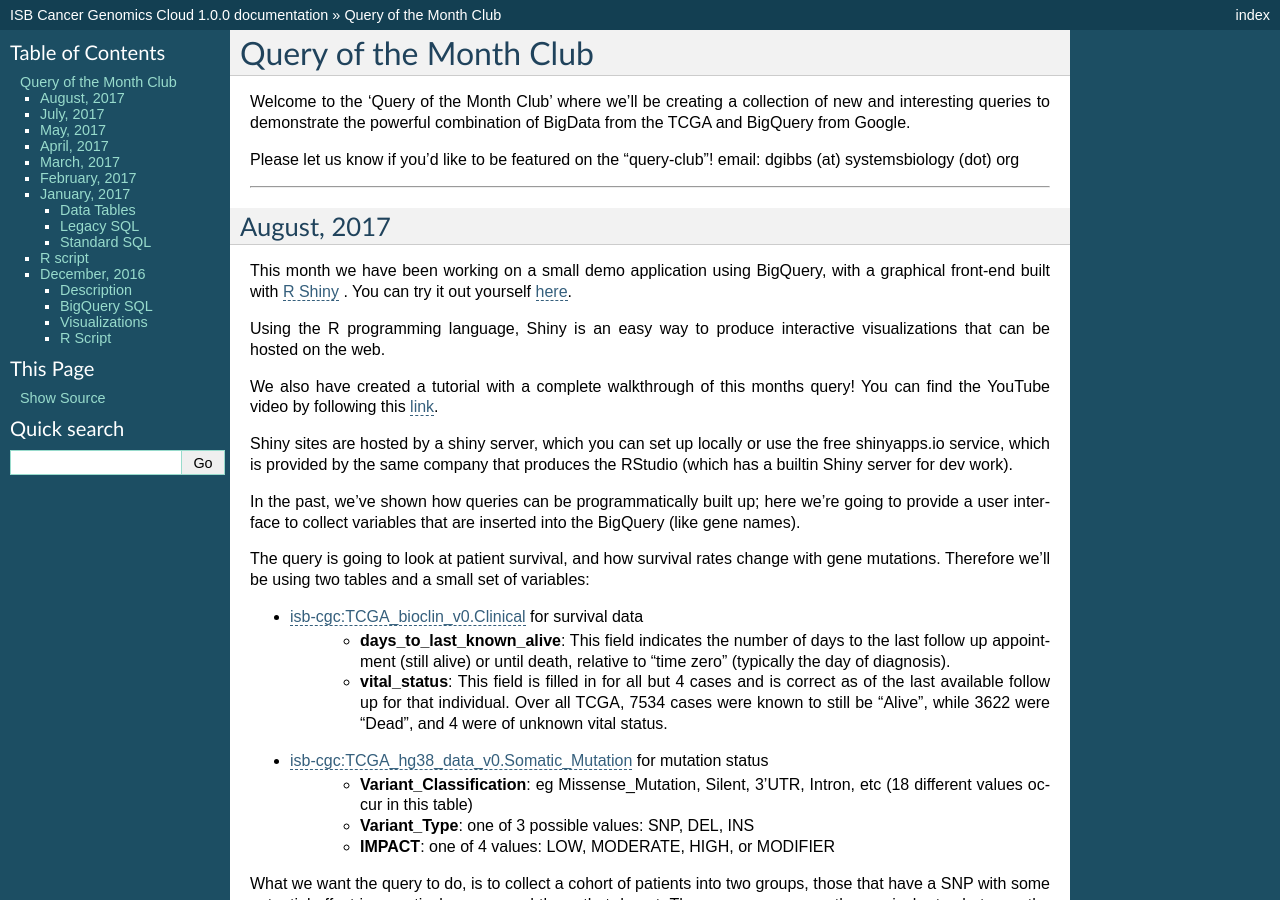
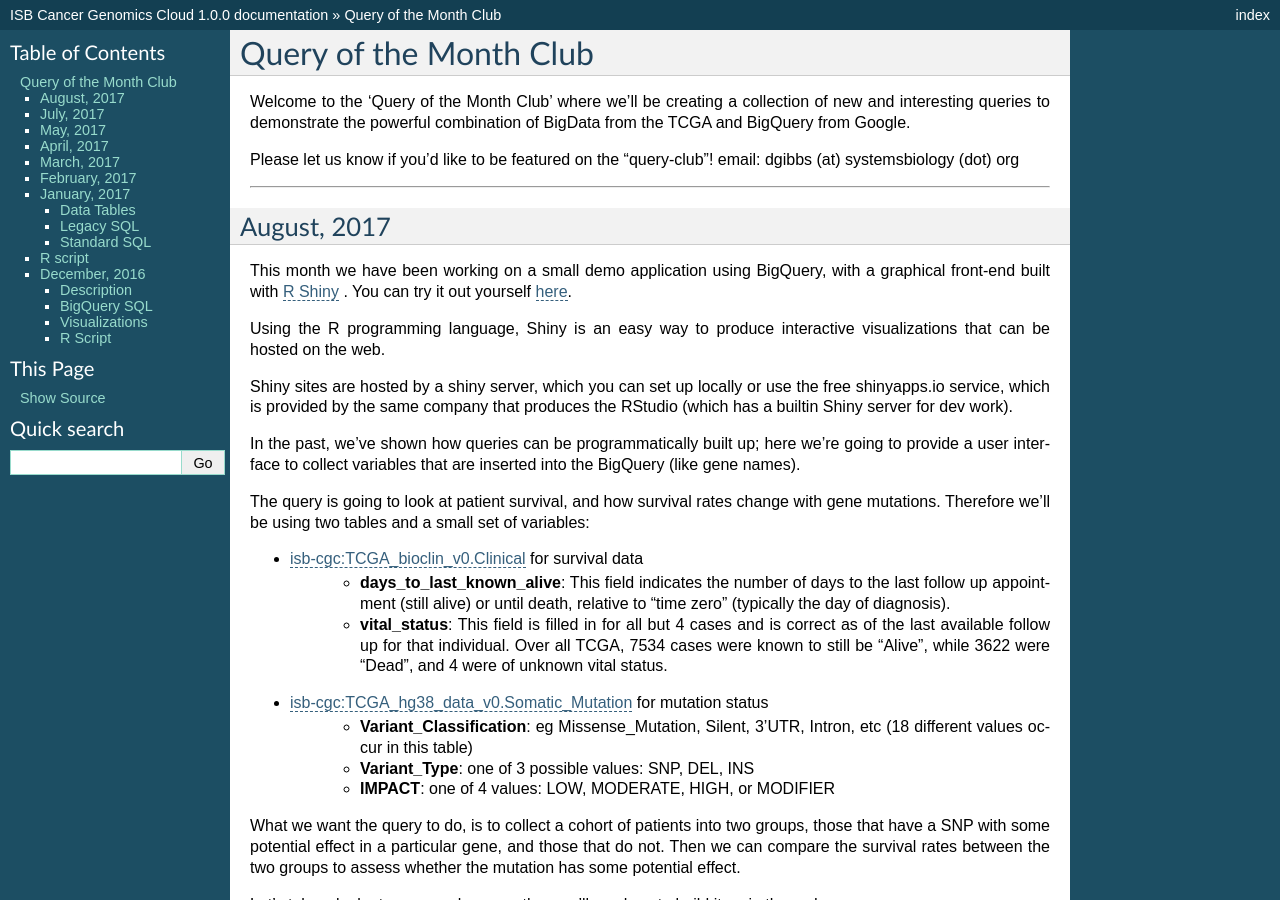
Before and after one commit to isb-cgc/readthedocs, a Sphinx documentation site: the page built from docs/source/sections/QueryOfTheMonthClub.rst, in a window 1280 px wide and 900 px high. Built offline with Sphinx 7.4.7, drawn with Linux system fonts in a browser that asks for light colours; pages that are not in the unit, such as notebooks, are missing from menus.

Commit message:
Update QueryOfTheMonthClub.rst

```diff
--- a/docs/source/sections/QueryOfTheMonthClub.rst
+++ b/docs/source/sections/QueryOfTheMonthClub.rst
@@ -23,7 +23,6 @@ You can try it out yourself `here <https://isb-cgc.shinyapps.io/MutStatusSurviva
 Using the R programming language, Shiny is an easy way to produce interactive
 visualizations that can be hosted on the web.
 
-We also have created a tutorial with a complete walkthrough of this months query! You can find the YouTube video by following this `link <https://www.youtube.com/watch?v=qa2OxQLUhBY&feature=youtu.be>`_.
 
 Shiny sites are hosted by a shiny server, which you can set up locally or
 use the free shinyapps.io service, which is provided by the same
```
